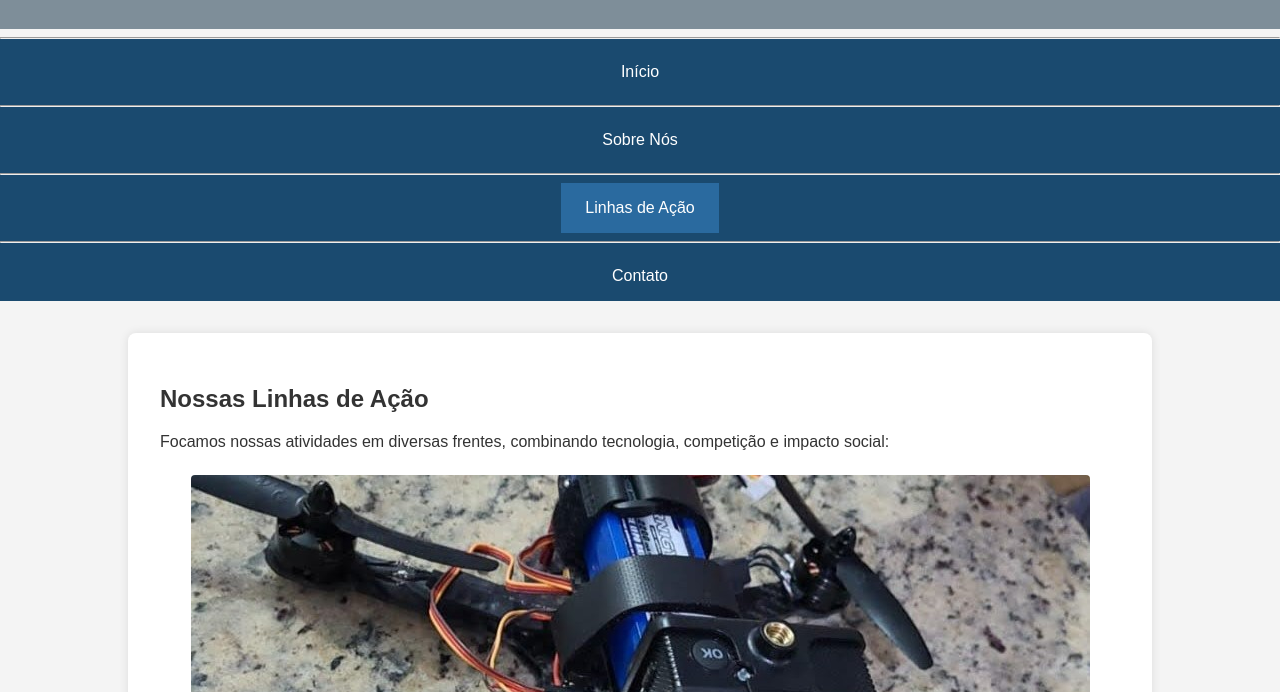
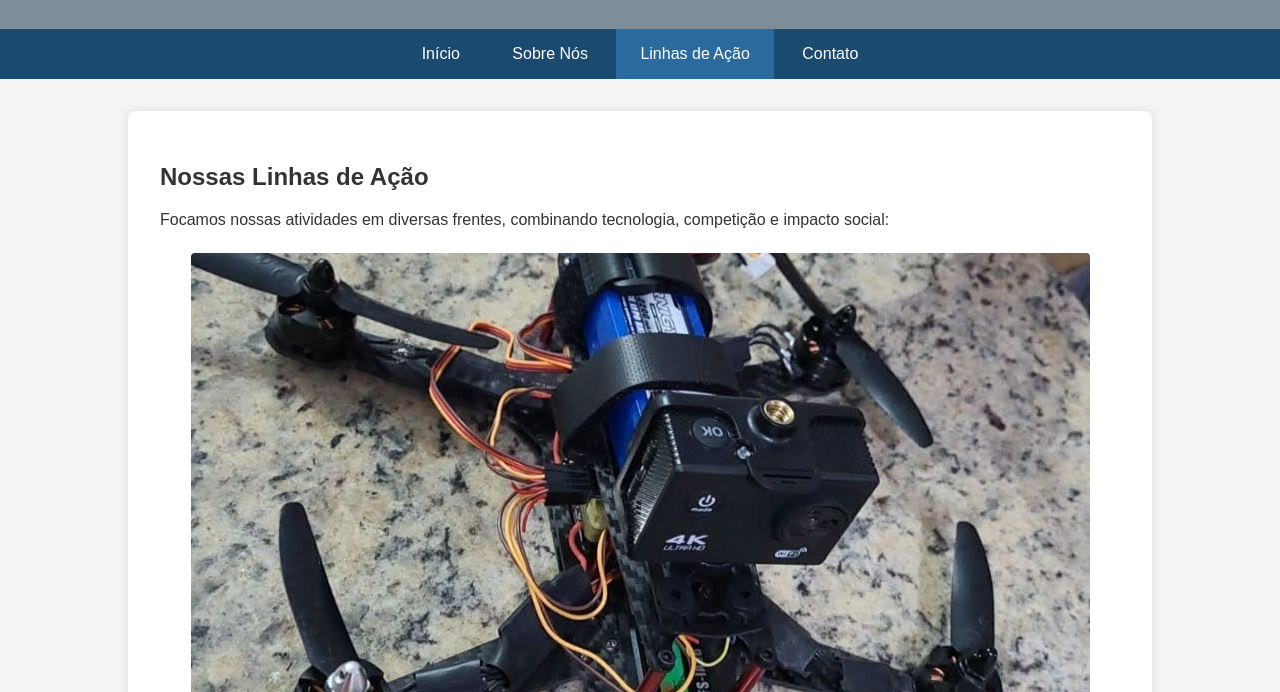
Before and after one commit to AndreAsfour/SkyMammoths, a plain HTML site: page acoes.html in a window 1280 px wide. Shown: the part 108-800 px from the top of the page. Drawn offline with Linux system fonts and the light colour scheme.

Commit message:
i am a genius

```diff
--- a/acoes.html
+++ b/acoes.html
@@ -13,10 +13,10 @@
     </header>
     <nav>
         <ul>
-           <hr> <li><a href="index.html">Início</a></li></hr>
-           <hr> <li><a href="sobre.html">Sobre Nós</a></li> </hr>
-            <hr> <li><a href="acoes.html" class="active">Linhas de Ação</a></li> </hr>
-           <hr> <li><a href="contato.html">Contato</a></li> </hr>
+            <li><a href="index.html">Início</a></li>
+           <li><a href="sobre.html">Sobre Nós</a></li>
+            <li><a href="acoes.html" class="active">Linhas de Ação</a></li>
+            <li><a href="contato.html">Contato</a></li>
         </ul>
     </nav>
     <main>
```
